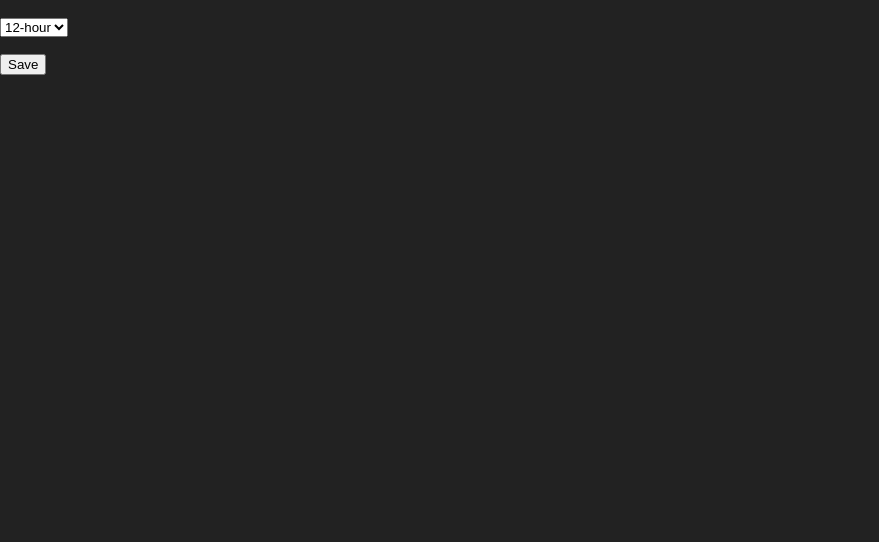
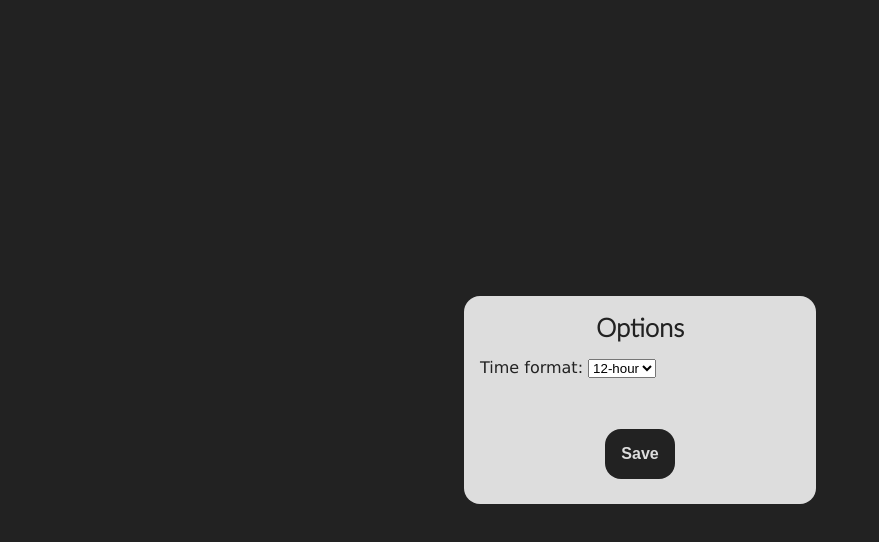
Before and after one commit to omp/tempo, a browser extension: page options.html in a window 1280 px wide. Shown: the whole page, without its empty margins (0-879 px from the left). Drawn offline with Linux system fonts and the light colour scheme.

Commit message:
Pretty options page.

```diff
--- /dev/null
+++ b/options.css
@@ -0,0 +1,59 @@
+body {
+	color: #222;
+	background-color: #222;
+	font-family: 'Verdana', sans-serif;
+	padding: 0em;
+	margin: 0em;
+
+	-webkit-user-select: none;
+	user-select: none;
+}
+
+div#container {
+	width: 20em;
+	height: 11em;
+	padding: 1em;
+	margin: auto;
+	position: absolute;
+	top: 0;
+	right: 0;
+	bottom: 0;
+	left: 0;
+
+	background-color: #ddd;
+	border-radius: 1em;
+}
+
+h1 {
+	font-size: 1.6em;
+	font-family: 'Lato', sans-serif;
+	text-align: center;
+	padding: 0em;
+	margin: 0em;
+}
+
+p#status {
+	color: #390;
+}
+
+p#button {
+	text-align: center;
+}
+
+button {
+	color: #ddd;
+	background-color: #222;
+	font-size: 1em;
+	font-weight: bold;
+	padding: 1em;
+	border: 0em;
+	border-radius: 1em;
+}
+
+button:hover {
+	background-color: #130;
+}
+
+button:focus {
+	outline: 0;
+}
--- a/options.html
+++ b/options.html
@@ -3,21 +3,24 @@
 	<head>
 		<meta http-equiv="Content-Type" content="text/html;charset=utf-8" />
 		<link rel="stylesheet" type="text/css" href="fonts/lato.css" />
-		<link rel="stylesheet" type="text/css" href="style.css" />
+		<link rel="stylesheet" type="text/css" href="options.css" />
 		<title>Tempo Options</title>
 
 		<script type="text/javascript" src="options.js"></script>
 	</head>
 	<body>
-		<p>
+		<div id="container">
+			<h1>Options</h1>
+			<p>Time format:
 				<select id="timeformat">
 					<option value="12">12-hour</option>
 					<option value="24">24-hour</option>
 				</select>
 			</p>
-		<p id="status"></p>
-		<p>
+			<p id="status">&nbsp;</p>
+			<p id="button">
 				<button id="save">Save</button>
 			</p>
+		</div>
 	</body>
 </html>
--- a/options.js
+++ b/options.js
@@ -10,7 +10,7 @@ function save_options() {
 	var status = document.getElementById('status');
 	status.innerHTML = 'Options saved.';
 
-	setTimeout(function() {status.innerHTML = ''}, 1000);
+	setTimeout(function() {status.innerHTML = '&nbsp;'}, 1000);
 }
 
 function restore_options() {
```
Lines whose indentation alone changed are shown as unchanged.
